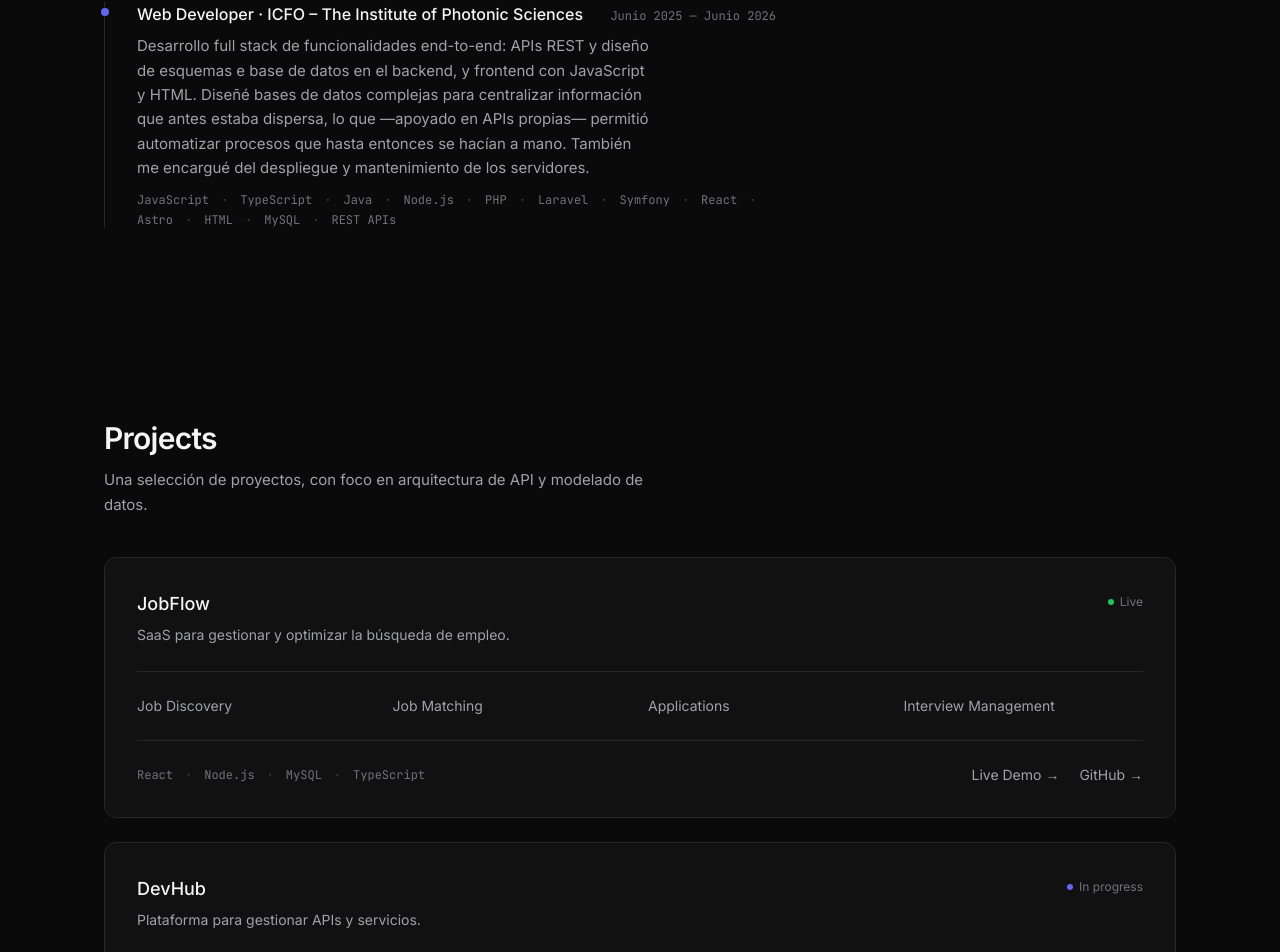
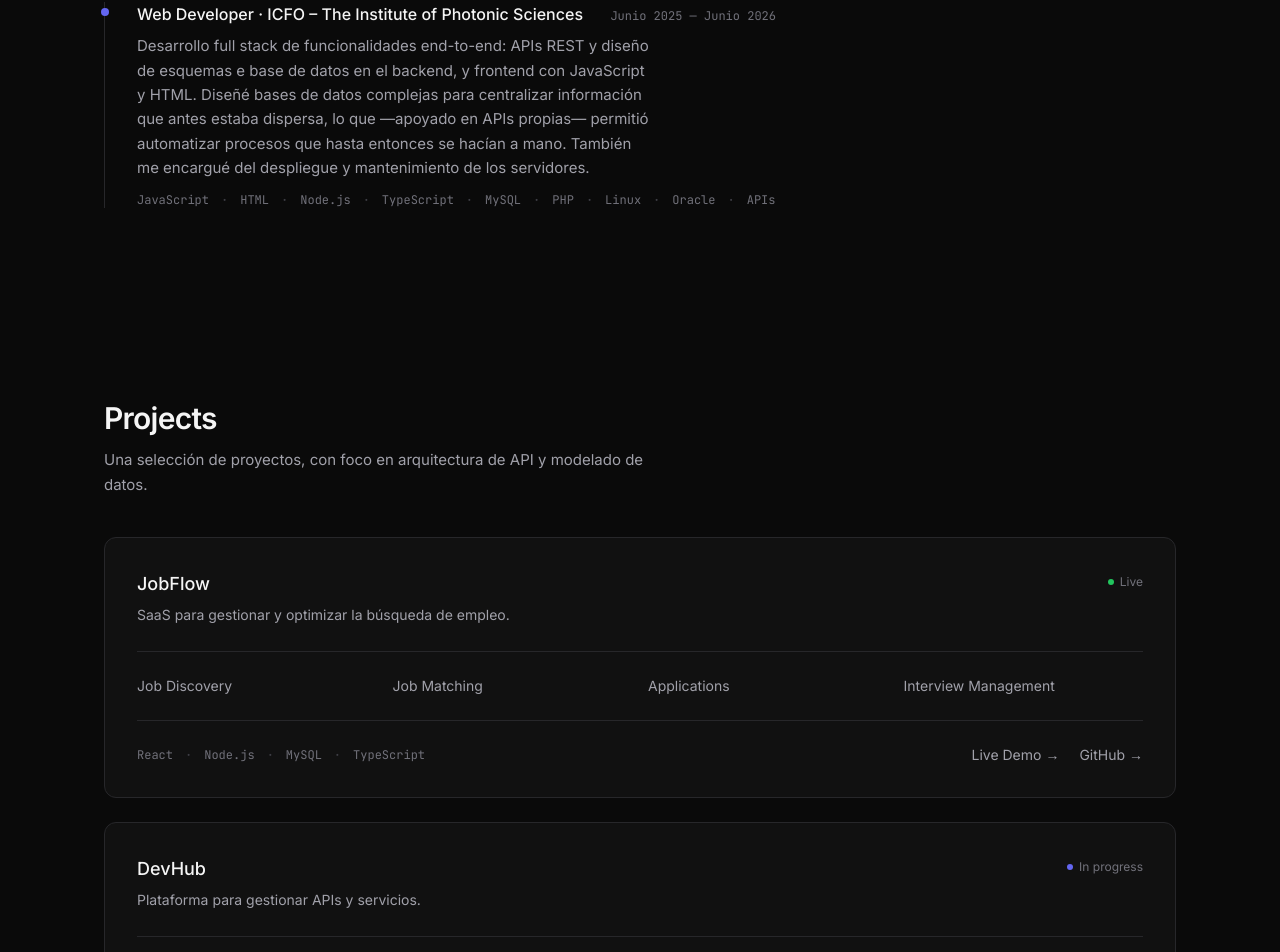
Before and after one commit to AlejandroBeas/Portfolio, a React (Vite) app: page / in a window 1280 px wide. Shown: the part 1360-2312 px from the top of the page. Built offline with nearby package versions, Linux system fonts and the light colour scheme.

Commit message:
stack experience vuelto a la normalidad

```diff
--- a/src/data/experience.ts
+++ b/src/data/experience.ts
@@ -14,5 +14,6 @@ export const experience: ExperienceItem[] = [
     period: "Junio 2025 — Junio 2026",
     location: "Mediterranean Technology Park, 08860 Castelldefels, Barcelona",
     description: "Desarrollo full stack de funcionalidades end-to-end: APIs REST y diseño de esquemas e base de datos en el backend, y frontend con JavaScript y HTML. Diseñé bases de datos complejas para centralizar información que antes estaba dispersa, lo que —apoyado en APIs propias— permitió automatizar procesos que hasta entonces se hacían a mano. También me encargué del despliegue y mantenimiento de los servidores.",
-    stack: ["JavaScript", "TypeScript", "Java", "Node.js", "PHP", "Laravel", "Symfony", "React", "Astro", "HTML", "MySQL", "REST APIs"],  },
+    stack: ["JavaScript", "HTML", "Node.js", "TypeScript", "MySQL", "PHP", "Linux", "Oracle", "APIs"],
+  },
 ];
```
